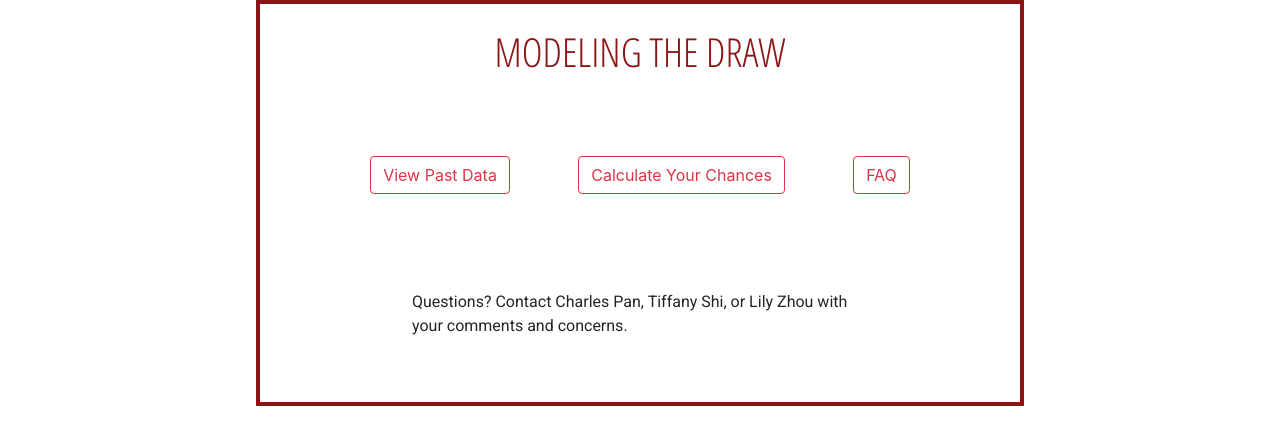
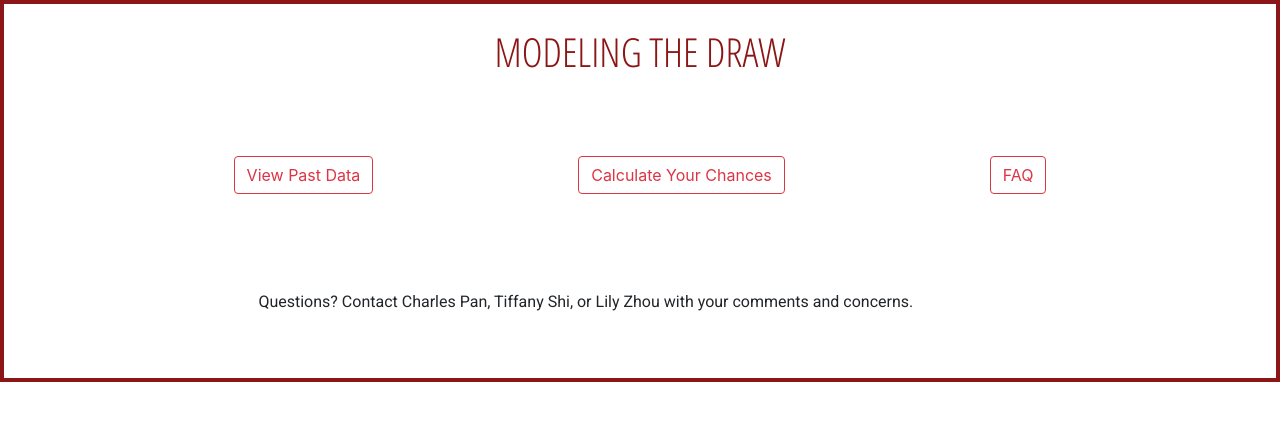
Before and after one commit to TheStanfordDaily/modeling-the-draw, a React (Create React App) app: page / in a window 1280 px wide. Shown: the top 444 px of the page. Built offline with nearby package versions, Linux system fonts and the light colour scheme; a web font is replaced by a local one.

Commit message:
remove margins in .app

```diff
--- a/src/App.css
+++ b/src/App.css
@@ -1,7 +1,5 @@
 .App {
   text-align: center;
-  margin-left: 20%;
-  margin-right: 20%;
   align-items: stretch;
 }
 
```
